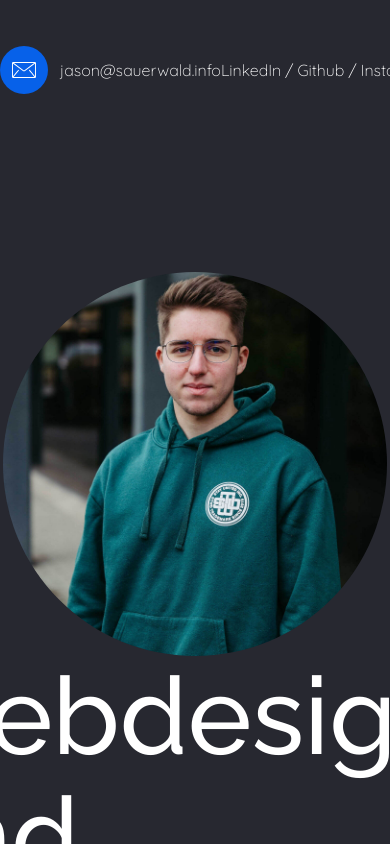
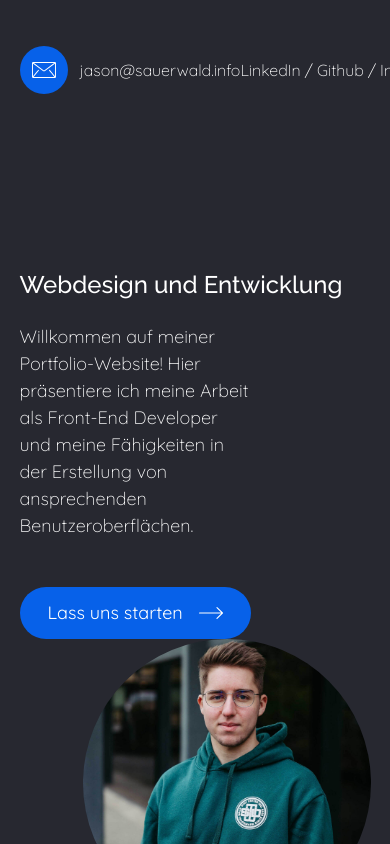
Before and after one commit to JasonSa19/vue-portfolio, a Vue app: page / in a window 390 px wide. Shown: the top 844 px of the page. Built offline with nearby package versions, Linux system fonts and the light colour scheme.

Commit message:
Intro responsive Stylings

```diff
--- a/src/components/Intro.vue
+++ b/src/components/Intro.vue
@@ -8,17 +8,17 @@ import standardbtn from "./standardbtn.vue";
 <template>
   <section class="anim container mt-44">
     <div
-      class="content-inner flex flex-col-reverse items-center justify-between md:flex-row"
+      class="content-inner flex flex-col items-center justify-between lg:flex-row"
     >
       <div class="text-content basis-3/5">
-        <h1 class="font-headline text-xl leading-[111%]">
+        <h1 class="font-headline text-lg leading-[111%] xl:text-xl">
           {{ mainHeadline }}
         </h1>
         <p class="mt-6 w-8/12">{{ mainText }}</p>
         <standardbtn class="mt-12" buttonText="Lass uns starten" link="#info" />
       </div>
-      <div class="image-content basis-2/5">
-        <div class="image-container relative ml-auto h-96 w-96">
+      <div class="image-content ml-auto basis-2/5">
+        <div class="image-container relative ml-auto h-72 w-72 xl:h-96 xl:w-96">
           <img
             class="absolute h-full w-full rounded-full object-cover"
             src="./../assets/img/portrait_Jason_Sauerwald.jpg"
--- a/tailwind.config.js
+++ b/tailwind.config.js
@@ -27,10 +27,10 @@ module.exports = {
     function ({ addComponents }) {
       addComponents({
         ".container": {
-          maxWidth: "1620px",
+          maxWidth: "90%",
           margin: "0 auto",
           "@screen 2xl": {
-            maxWidth: "92%",
+            maxWidth: "1620px",
           },
         },
       });
```
